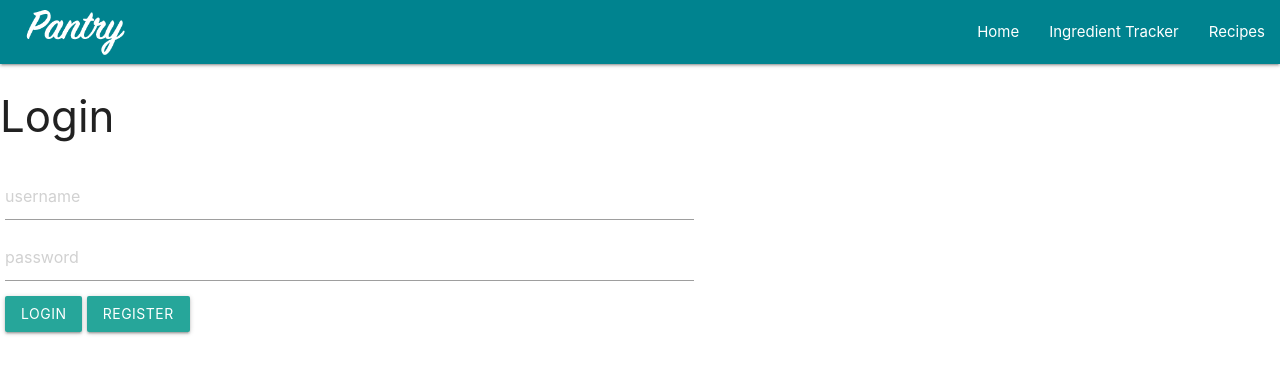
After one commit to mattmagnotta/Project-Pantry, a Django app: page /users/ in a window 1280 px wide. The commit adds this page. Shown: the top 374 px of the page. Run offline with Django 3.2, Linux system fonts and the light colour scheme.

Commit message:
created user

```diff
--- a/pantryproj/pantryapp/templates/pantryapp/base.html
+++ b/pantryproj/pantryapp/templates/pantryapp/base.html
@@ -12,34 +12,28 @@
     <link rel="stylesheet" href="https://cdnjs.cloudflare.com/ajax/libs/materialize/1.0.0/css/materialize.min.css">
     <script src="https://cdnjs.cloudflare.com/ajax/libs/materialize/1.0.0/js/materialize.min.js"></script>
     <link href="https://fonts.googleapis.com/icon?family=Material+Icons" rel="stylesheet">
-    <style type="text/css">
-        #input_div{
-            display: flex;
-            justify-content: center;
-        }
-        .sidenav{
-            background-color: lightgrey;
-        }
-    </style>
+
+    <link rel="stylesheet" type="text/css" href="{% static 'pantryapp/style.css' %}">
+
 </head>
 
 <body>
     <nav>
       <div class="nav-wrapper cyan darken-3">
-        <a href="#" class="brand-logo"><img src="{% static 'pantryapp/images/pantry_logo.png' %}" width="150" height="auto"></a>
+        <a href="{% url 'pantryapp:index' %}" class="brand-logo"><img src="{% static 'pantryapp/images/pantry_logo_v2.png' %}" width="150" height="auto"></a>
         <a href="#" data-target="mobile-demo" class="sidenav-trigger"><i class="material-icons">menu</i></a>
         <ul class="right hide-on-med-and-down">
-          <li><a href="">Home</a></li>
+          <li><a href="{% url 'pantryapp:index' %}">Home</a></li>
+          <li><a href="{% url 'pantryapp:ingredients' %}">Ingredient Tracker</a></li>
           <li><a href="badges.html">Recipes</a></li>
-          <li><a href="pantryapp:ingredients/">Tools</a></li>
         </ul>
       </div>
     </nav>
 
     <ul class="sidenav" id="mobile-demo">
-      <li><a href="sass.html">Home</a></li>
+      <li><a href="{url 'pantryapp:index'}">Home</a></li>
       <li><a href="badges.html">Recipes</a></li>
-      <li><a href="collapsible.html">Tools</a></li>
+      <li><a href="{% url 'pantryapp:ingredients' %}">Tools</a></li>
     </ul>
 
     {% block content %}
--- a/pantryproj/pantryproj/settings.py
+++ b/pantryproj/pantryproj/settings.py
@@ -38,6 +38,7 @@ INSTALLED_APPS = [
     'django.contrib.messages',
     'django.contrib.staticfiles',
     'pantryapp',
+    'userapp',
 ]
 
 MIDDLEWARE = [
--- a/pantryproj/pantryproj/urls.py
+++ b/pantryproj/pantryproj/urls.py
@@ -3,6 +3,7 @@ from django.urls import path, include
 
 urlpatterns = [
     path('admin/', admin.site.urls),
-    path('', include('pantryapp.urls'))
+    path('', include('pantryapp.urls')),
+    path('users/', include('userapp.urls'))
 
 ]
--- /dev/null
+++ b/pantryproj/userapp/templates/userapp/index.html
@@ -0,0 +1,14 @@
+{% extends 'pantryapp/base.html' %}
+
+{% block content %}
+<h3>Login</h3>
+<form action="{% url 'userapp:login_user' %}" method="post">
+    {% csrf_token %}
+    <div class="input-field inline" id="login_div">
+        <input type="text" name="username" placeholder="username" required />
+        <input type="password" name="password" placeholder="password" required />
+        <button class="btn">Login</button>
+        <a class='btn' href="{% url 'userapp:registration_page' %}" class="brand-logo">register</a>
+    </div>
+</form>
+{% endblock %}
--- /dev/null
+++ b/pantryproj/userapp/urls.py
@@ -0,0 +1,11 @@
+from django.urls import path
+from . import views
+
+app_name = 'userapp'
+urlpatterns = [
+    path('', views.login_page, name='login_page'),
+    path('register/', views.registration_page, name='registration_page'),
+    path('register_user/', views.register_user, name='register_user'),
+    path('login_user/', views.login_user, name='login_user'),
+    path('logout_user/', views.logout_user, name='logout_user'),
+]
--- a/pantryproj/userapp/views.py
+++ b/pantryproj/userapp/views.py
@@ -1,3 +1,36 @@
-from django.shortcuts import render
+from django.shortcuts import render, reverse
+from django.http import HttpResponse, HttpResponseRedirect
+from django.contrib.auth.models import User
+from django.contrib.auth import authenticate, login, logout
 
-# Create your views here.
+
+def login_page(request):
+    return render(request, 'userapp/index.html')
+
+def registration_page(request):
+    return render(request,'userapp/register.html')
+
+def register_user(request):
+    username = request.POST['username']
+    email = request.POST['email']
+    password = request.POST['password']
+    user = User.objects.create_user(username, email, password)
+    login(request, user)
+
+    return HttpResponseRedirect(reverse('pantryapp:index'))
+
+def login_user(request):
+    username = request.POST['username']
+    password = request.POST['password']
+    user = authenticate(request, username=username, password=password)
+    if user is not None: # username and password matched a user
+        login(request, user)
+        return HttpResponseRedirect(reverse('userapp:index'))
+    else:
+        return HttpResponseRedirect(reverse('userapp:login_register'))
+
+
+
+def logout_user(request):
+    logout(request)
+    return HttpResponseRedirect(reverse('userapp:login_register'))
--- /dev/null
+++ b/spoonacular.py
@@ -0,0 +1,6 @@
+import requests
+
+response = requests.get('https://api.spoonacular.com/recipes/findByIngredients?ingredients=apples,&apiKey=0c40f847c5b7496ba96549e08f60cf4b')
+
+
+print(response.json())
```
Also changed, not shown: pantryproj/pantryapp/models.py (+36 -2 lines), pantryproj/pantryapp/static/pantryapp/style.css (added, +39 -0 lines), pantryproj/pantryapp/templates/pantryapp/index.html (+1 -15 lines), pantryproj/pantryapp/templates/pantryapp/ingredients.html (+4 -27 lines), pantryproj/pantryapp/views.py (+6 -7 lines), pantryproj/userapp/templates/userapp/register.html (added, +16 -0 lines), pantryproj/db.sqlite3, pantryproj/pantryapp/migrations/0011_auto_20191119_2026.py (added), pantryproj/pantryapp/static/pantryapp/images/pantry_logo_v2.png (added), 1 other file.
